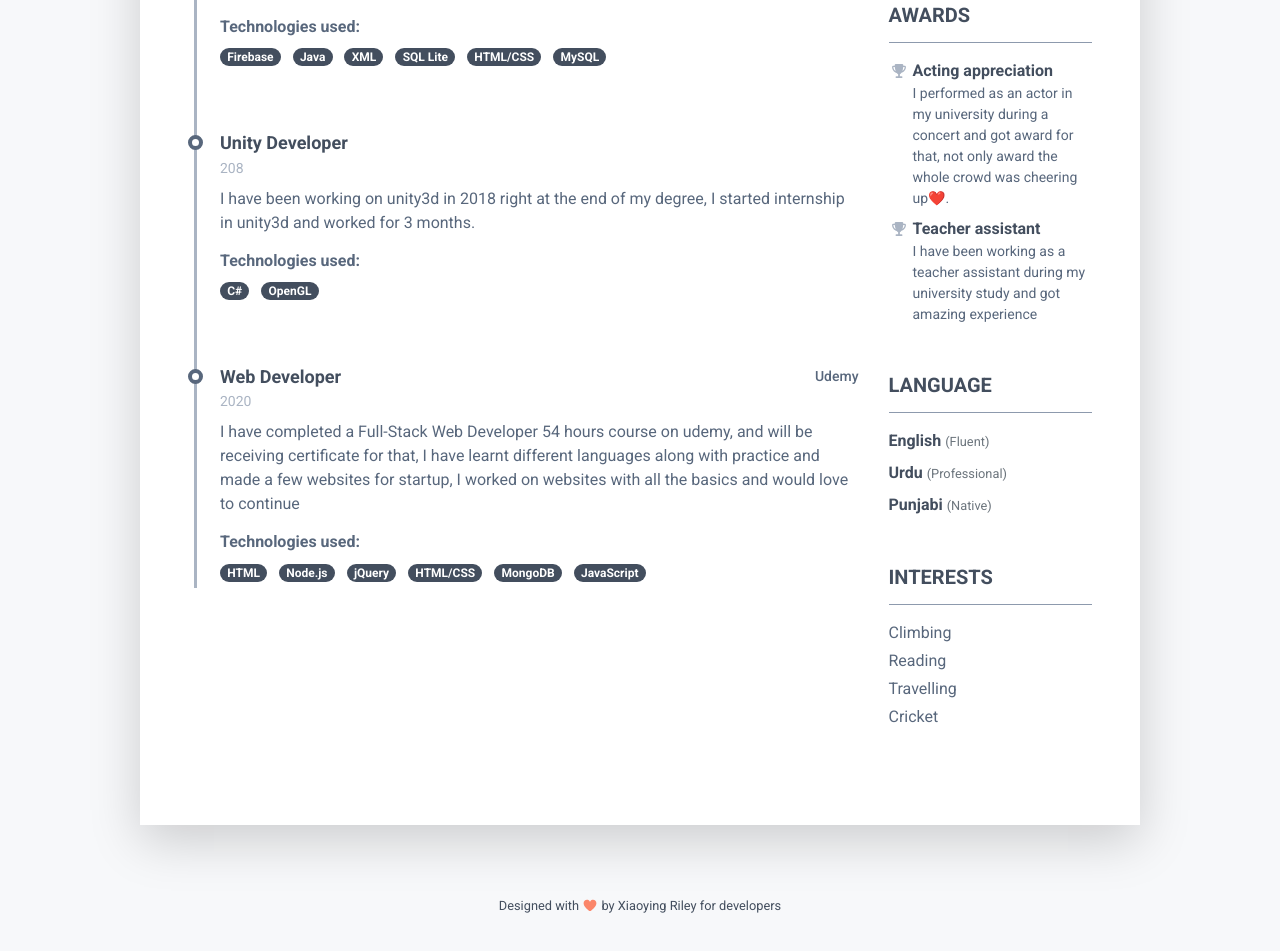
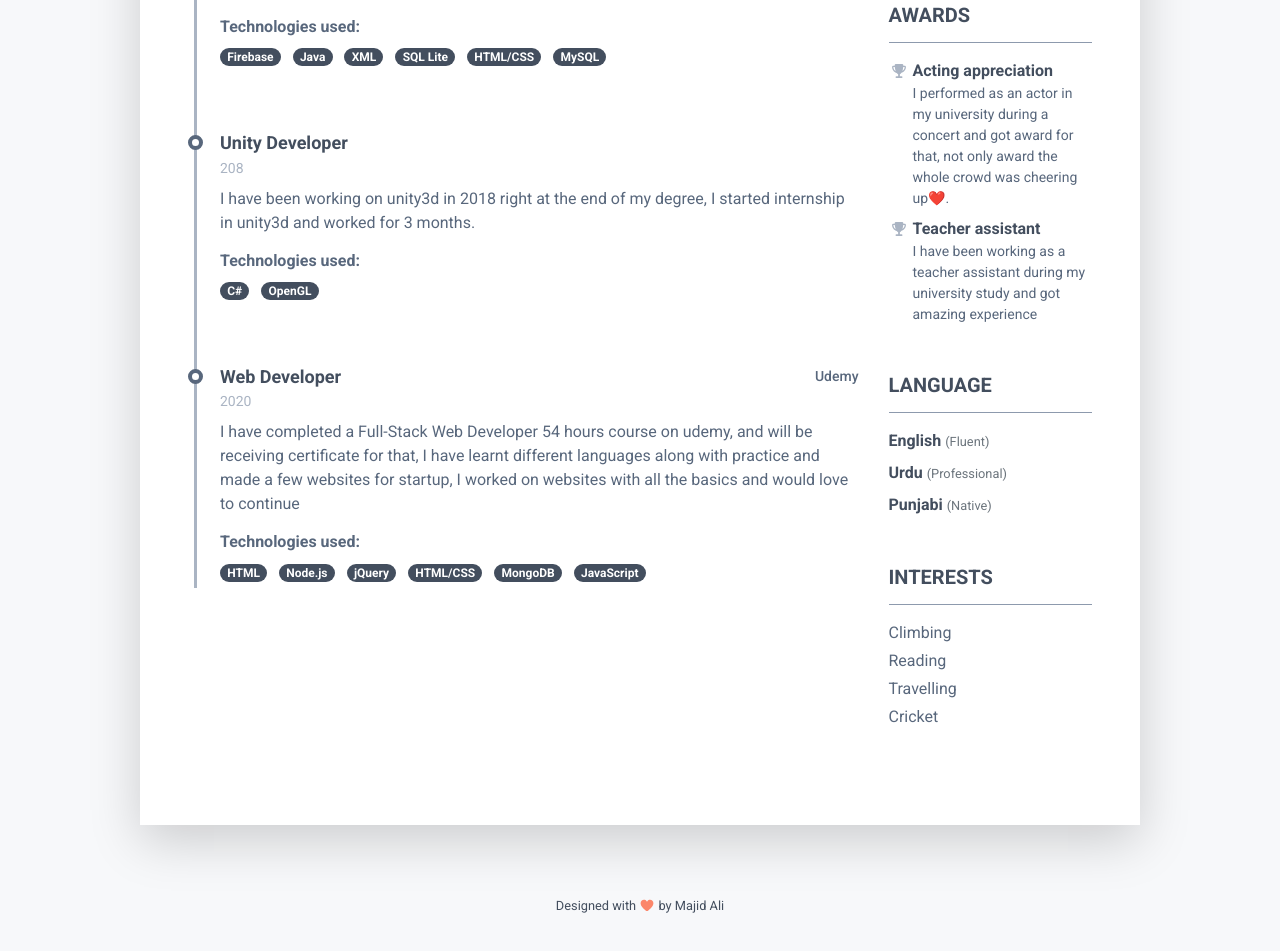
Before and after one commit to MajidAli2006/MajidAliResume, a plain HTML site: page index.html in a window 1280 px wide. Shown: the part 1328-2279 px from the top of the page. Drawn offline with Linux system fonts and the light colour scheme.

Commit message:
Update index.html

```diff
--- a/index.html
+++ b/index.html
@@ -322,7 +322,7 @@
 
     <footer class="footer text-center pt-2 pb-5">
 	    <!--/* This template is free as long as you keep the footer attribution link. If you'd like to use the template without the attribution link, you can buy the commercial license via our website: themes.3rdwavemedia.com Thank you for your support. :) */-->
-        <small class="copyright">Designed with <i class="fas fa-heart"></i> by <a href="http://themes.3rdwavemedia.com" target="_blank">Xiaoying Riley</a> for developers</small>
+        <small class="copyright">Designed with <i class="fas fa-heart"></i> by <a href="http://themes.3rdwavemedia.com" target="_blank">Majid Ali</a></small>
     </footer>
 
 
```
